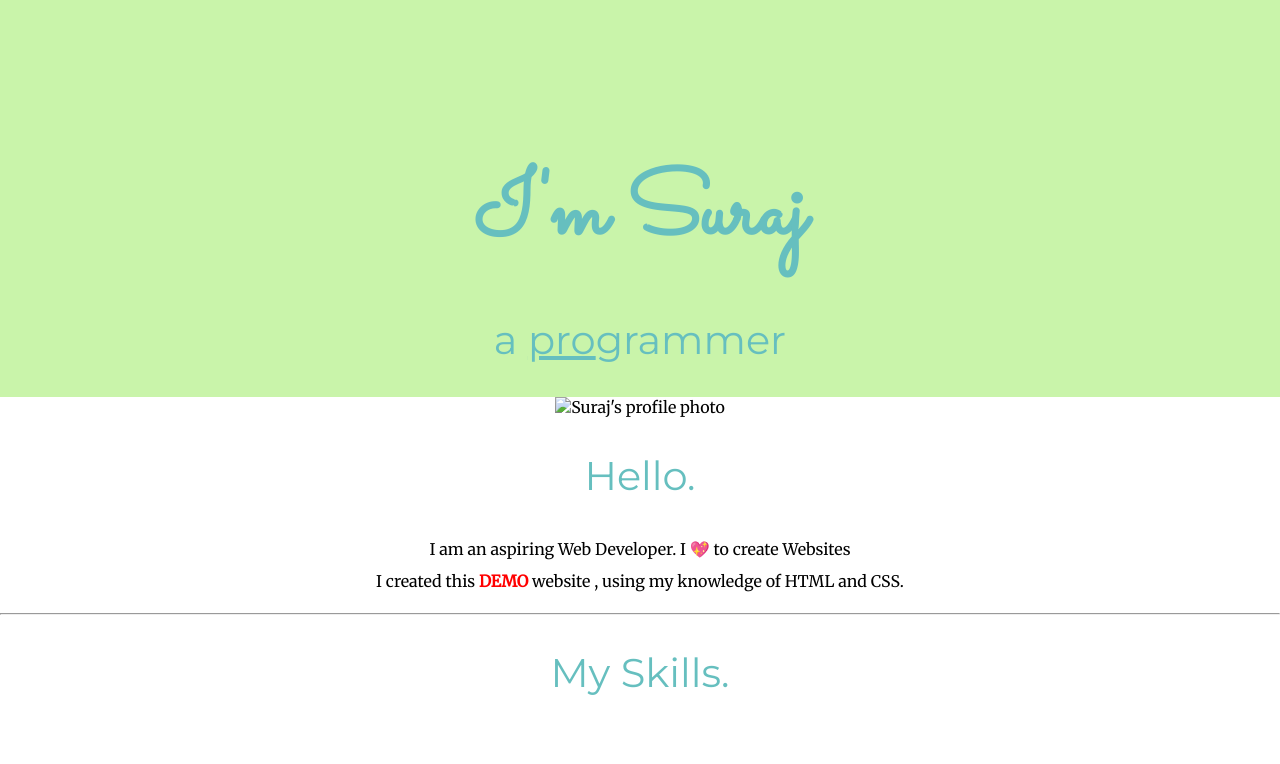
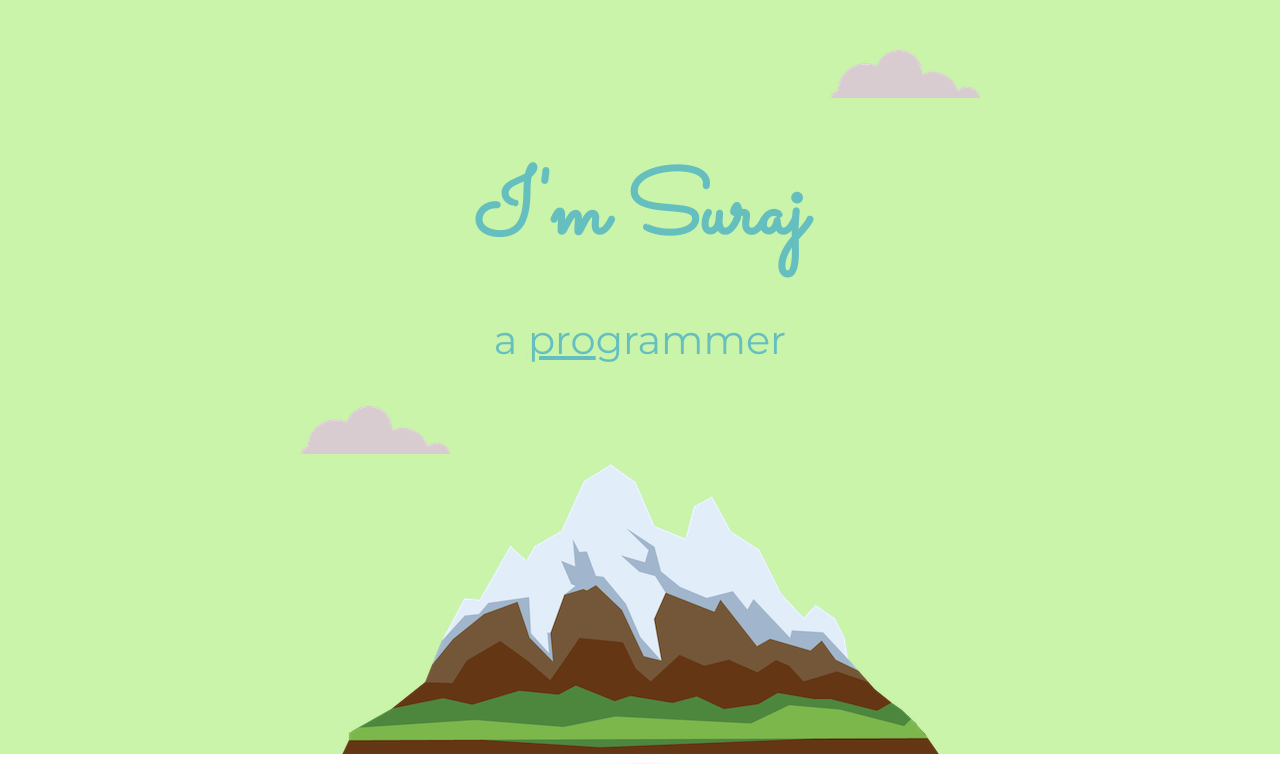
Before and after one commit to surajvsonkar/My-Portfolio-website, a plain HTML site: page index.html in a window 1280 px wide. Shown: the top 764 px of the page. Drawn offline with Linux system fonts and the light colour scheme; the site is published under a folder, as on GitHub Pages, so addresses that start at the root find nothing.

Commit message:
Update index.html

```diff
--- a/index.html
+++ b/index.html
@@ -5,7 +5,7 @@
 		<meta name="viewport" content="width=device-width, initial-scale=1.0" />
 		<title>Suraj Sonkar</title>
 		<link rel="stylesheet" href="style.css" />
-		<link rel="shortcut icon" href="/images/favicon.ico" type="image/x-icon" />
+		<link rel="shortcut icon" href="images/favicon.ico" type="image/x-icon" />
 		<link rel="preconnect" href="https://fonts.googleapis.com" />
 		<link rel="preconnect" href="https://fonts.gstatic.com" crossorigin />
 		<link
@@ -15,15 +15,15 @@
 	</head>
 	<body>
 		<div class="top-container">
-			<img class="top-cloud" src="/images/cloud.png" alt="" />
+			<img class="top-cloud" src="images/cloud.png" alt="" />
 			<h1>I'm Suraj</h1>
 			<h2>a <span>pro</span>grammer</h2>
-			<img class="bottom-cloud" src="/images/cloud.png" alt="" />
-			<img class="mountain" src="/images/mountain.png" alt="" />
+			<img class="bottom-cloud" src="images/cloud.png" alt="" />
+			<img class="mountain" src="images/mountain.png" alt="" />
 		</div>
 		<div class="middle-container">
 			<div class="profile">
-				<img src="/images/myimage2.jpg" alt="Suraj's profile photo" />
+				<img src="images/myimage2.jpg" alt="Suraj's profile photo" />
 				<h2>Hello.</h2>
 				<p style="line-height: 2;">
 						I am an aspiring Web Developer. I 💖 to create Websites <br>
```
